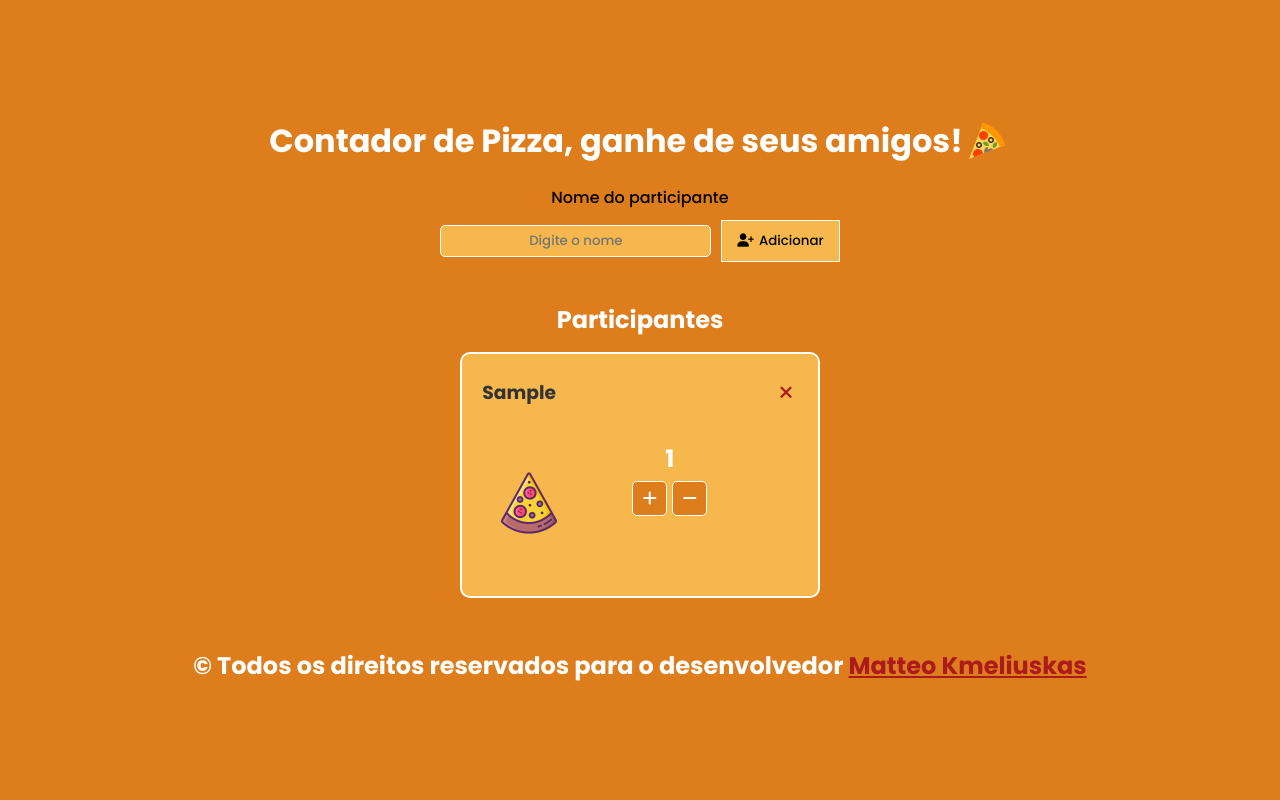
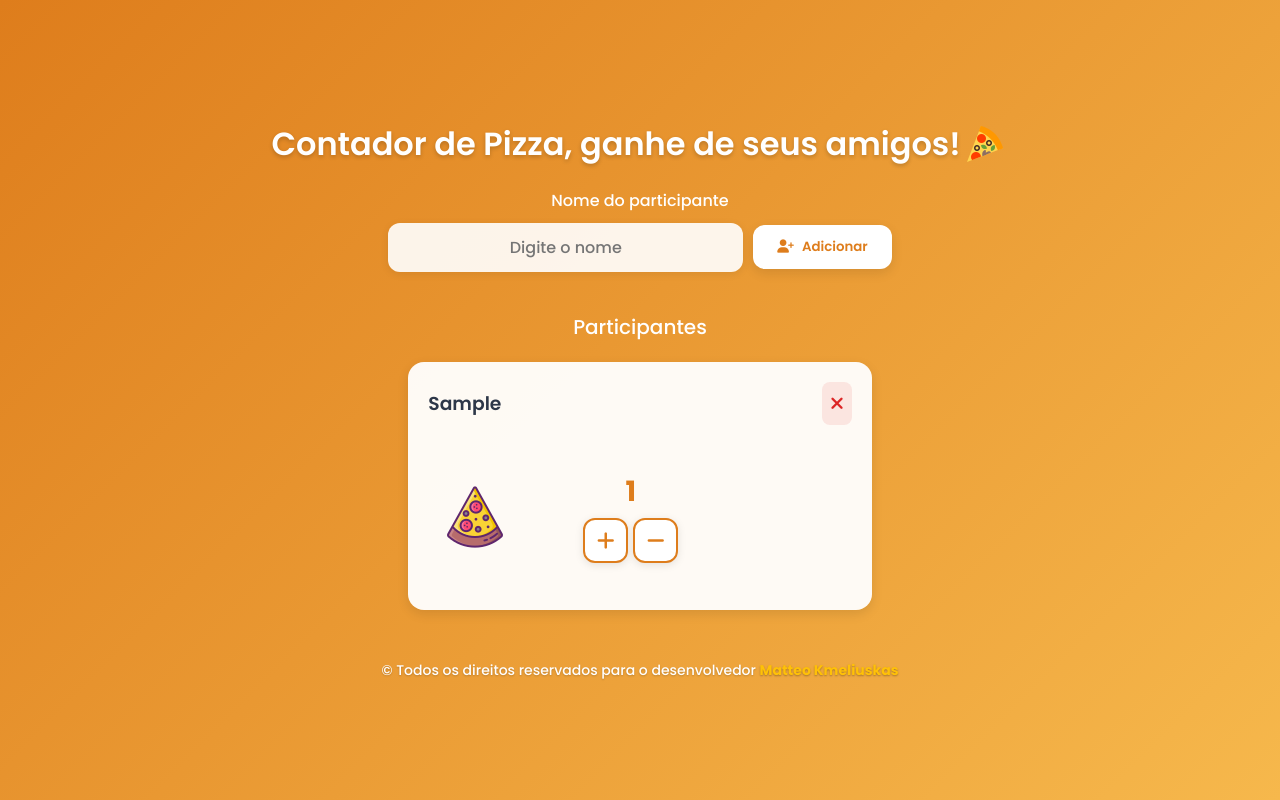
Before and after one commit to Kmeliuskas/Contador_de_Pizza_Online, a plain HTML site: page index.html in a window 1280 px wide. Both pictures are taken after typing "Sample" into the empty fields and a click on the button "Adicionar". Drawn offline with Linux system fonts and the light colour scheme.

Commit message:
Atualização do Layout e ajuste de cores

```diff
--- a/css/estilo.css
+++ b/css/estilo.css
@@ -12,7 +12,7 @@ body {
     justify-content: center;
     align-items: center;
     min-height: 100vh;
-    background: #de7d1c;
+    background: linear-gradient(135deg, #de7d1c 0%, #f6b84c 100%);
     flex-direction: column;
 }
 
@@ -26,12 +26,15 @@ body {
 
 #tituloPagina {
     color: #fff;
+    font-weight: 600;
+    text-shadow: 0 2px 4px rgba(0, 0, 0, 0.2);
 }
 
 #tituloPagina img{
    margin-left: 10px;
    margin-bottom: 40px;
-   border: 1px solid red;
+   height: 40px;
+   opacity: 0.8;
 }
 
 /* Estilizando o formulário de participantes */
@@ -43,20 +46,26 @@ body {
     gap: 10px;
 }
 
+#inputs label {
+    color: #fff;
+    font-weight: 500;
+    font-size: 16px;
+}
+
 #input-nome {
     border: none;
-    border-radius: 5px;
-    background-color: #f6b84c;
-    transition: 0.5s;
-    padding: 5px;
-    border: 1px solid #fff;
+    border-radius: 12px;
+    background: rgba(255, 255, 255, 0.9);
+    transition: all 0.3s ease;
+    padding: 12px 20px;
     text-align: center;
+    font-size: 16px;
+    box-shadow: 0 2px 8px rgba(0, 0, 0, 0.08);
 }
 
 #input-nome:focus {
     outline: none;
-    border: 1px solid red;
-    transition: 0.5s;
+    box-shadow: 0 4px 12px rgba(0, 0, 0, 0.15);
 }
 
 /* Input group para alinhar campo e botão */
@@ -70,19 +79,23 @@ body {
     display: flex;
     justify-content: center;
     align-items: center;
-    gap: 5px;
+    gap: 8px;
     border: none;
     outline: none;
-    padding: 10px 15px;
-    background-color: #f6b84c;
-    transition: 0.5s;
+    padding: 12px 24px;
+    background: #fff;
+    transition: all 0.3s ease;
     cursor: pointer;
-    border: 1px solid #fff;
+    border-radius: 12px;
+    color: #de7d1c;
+    font-weight: 600;
+    box-shadow: 0 4px 12px rgba(0, 0, 0, 0.1);
 }
 
 #inputs #adicionarParticipante:hover {
-    border: 1px solid red;
-    color: #333;
+    transform: translateY(-2px);
+    box-shadow: 0 6px 16px rgba(0, 0, 0, 0.15);
+    color: #ff8c00;
 }
 
 /* Estilizando a seção de participantes */
@@ -97,7 +110,9 @@ body {
 #participantes-section h2 {
     color: #fff;
     text-align: center;
-    margin-bottom: 15px;
+    margin-bottom: 20px;
+    font-weight: 500;
+    font-size: 20px;
 }
 
 #lista-participantes {
@@ -114,10 +129,11 @@ body {
 }
 
 .participante-card {
-    background-color: #f6b84c;
-    border-radius: 10px;
+    background: rgba(255, 255, 255, 0.95);
+    border-radius: 16px;
     padding: 20px;
-    border: 2px solid #fff;
+    border: none;
+    box-shadow: 0 4px 12px rgba(0, 0, 0, 0.1);
 }
 
 .participante-header {
@@ -129,29 +145,33 @@ body {
 
 .participante-header h3 {
     margin: 0;
-    color: #333;
+    color: #2d3748;
+    font-weight: 600;
 }
 
 .btn-remover-pessoa {
-    background: none;
+    background: rgba(220, 38, 38, 0.1);
     border: none;
-    color: #ac1b1b;
+    color: #dc2626;
     cursor: pointer;
     font-size: 18px;
-    padding: 5px;
+    padding: 8px;
+    border-radius: 8px;
+    transition: all 0.3s ease;
 }
 
 .btn-remover-pessoa:hover {
-    color: #ff0000;
+    background: rgba(220, 38, 38, 0.2);
+    color: #b91c1c;
 }
 
 .participante-conteudo {
     display: flex;
     justify-content: flex-start;
-    align-items: flex-start;
+    align-items: center;
     flex-wrap: wrap;
-    gap: 15px;
-    padding: 15px 0 15px 15px;
+    gap: 20px;
+    padding: 20px 0 15px 15px;
 }
 
 /* Pizza container - visual circular igual ao original */
@@ -168,7 +188,7 @@ body {
     position: relative;
     flex-shrink: 0;
     margin-left: 15px;
-    margin-top: 10px;
+    margin-top: 5px;
 }
 
 .pizzas-wrapper .pizza-container:first-child {
@@ -230,12 +250,12 @@ body {
 }
 
 .contador-pizza {
-    color: #fff;
-    font-weight: bold;
+    color: #de7d1c;
+    font-weight: 700;
 }
 
 .contador-pizza span {
-    font-size: 24px;
+    font-size: 28px;
 }
 
 .botoes-participante {
@@ -244,18 +264,22 @@ body {
 }
 
 .btn-fatia {
-    background-color: #de7d1c;
-    border: 1px solid #fff;
-    color: #fff;
-    width: 35px;
-    height: 35px;
-    border-radius: 5px;
+    background: #fff;
+    border: 2px solid #de7d1c;
+    color: #de7d1c;
+    width: 45px;
+    height: 45px;
+    border-radius: 12px;
     cursor: pointer;
-    font-size: 16px;
+    font-size: 20px;
+    transition: all 0.3s ease;
+    box-shadow: 0 2px 8px rgba(0, 0, 0, 0.1);
 }
 
 .btn-fatia:hover {
-    background-color: #ff8c00;
+    background: #de7d1c;
+    color: white;
+    transform: scale(1.1);
 }
 
 /* FORMATAÇÕES DO FOOTER */
@@ -265,11 +289,15 @@ body {
 
 #rodape h2 {
     color: #fff;
+    font-weight: 400;
+    font-size: 14px;
+    text-shadow: 0 1px 2px rgba(0, 0, 0, 0.2);
 }
 
 #rodape span {
-    color: #ac1b1b;
-    text-decoration: underline;
+    color: #ffc107;
+    font-weight: 700;
+    text-shadow: 0 1px 2px rgba(0, 0, 0, 0.3);
 }
 
 /* FORMATAÇÕES PARA DEIXAR RESPONSIVIDADE COM MEDIA QUERYS*/
@@ -301,9 +329,12 @@ body {
         margin-top: 10px;
     }
     .btn-fatia {
-        width: 40px;
-        height: 40px;
-        font-size: 18px;
+        width: 50px;
+        height: 50px;
+        font-size: 22px;
+        background: #fff;
+        border: 2px solid #de7d1c;
+        color: #de7d1c;
     }
 }
 
```
